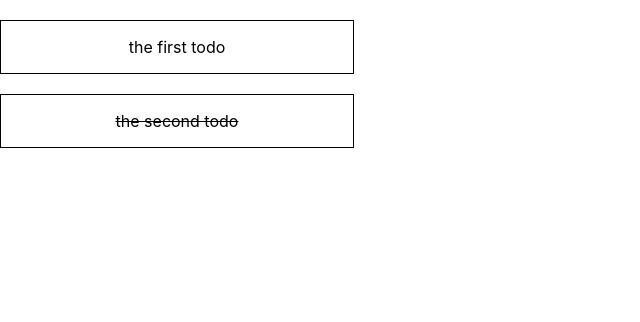
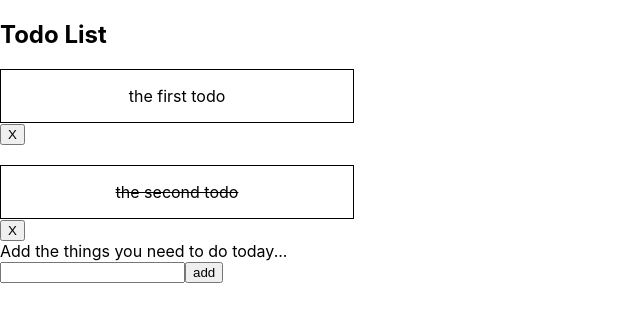
Before and after one commit to LIPA3/day10-todo, a React (Create React App) app: page / in a window 1280 px wide. Shown: the top 322 px of the page, without its empty margins (0-640 px from the left). Built offline with nearby package versions, Linux system fonts and the light colour scheme.

Commit message:
feat: add TodoItemGenerator

```diff
--- a/src/App.js
+++ b/src/App.js
@@ -1,69 +1,100 @@
-import {createContext, useContext, useReducer} from "react";
+import {useReducer,useState} from "react";
 import "./App.css"
+import TodoGroup from "./components/TodoGroup";
+import {todoReducer} from "./reduces/TodoReducer";
+import {TodoContext} from "./contexts/TodoContext";
+import {useContext} from "react";
 
 export const initState = [
     {id: 1, text: "the first todo", done: false},
     {id: 2, text: "the second todo", done: true},
 ];
-export const TodoContext = createContext()
-
-function TodoItem(props) {
-    const {state, dispatch} = useContext(TodoContext);
-
-    function makeAsDone() {
-        dispatch({
-            type: 'TUGGLE_TODO',
-            payload: {id: props.todo.id}
-        });
+// export const TodoContext = createContext()
+//
+// function TodoItem(props) {
+//     const {state, dispatch} = useContext(TodoContext);
+//
+//     function makeAsDone() {
+//         dispatch({
+//             type: 'TUGGLE_TODO',
+//             payload: {id: props.todo.id}
+//         });
+//     }
+//
+//     return <div className={"todo-item"}>
+//     <span className={props.todo.done ? "todo-done" : ""}
+//           onClick={makeAsDone}>
+//       {props.todo.text}
+//     </span>
+//     </div>;
+// }
+//
+// function TodoGroup() {
+//     const {state, dispatch} = useContext(TodoContext);
+//     return <div>
+//         {
+//             state.map((item, index) => {
+//                 return <TodoItem todo={item} key={index} index={index}></TodoItem>
+//             })
+//         }
+//     </div>;
+// }
+//
+// export function todoReducer(state, action) {
+//     switch (action.type) {
+//         case "TUGGLE_TODO":
+//             const newState = [...state];
+//             console.log("1111",state,action)
+//             const id = action.payload.id;
+//             return newState.map((value) => {
+//                 if (value.id === id) {
+//                     return {
+//                         id,
+//                         text: value.text,
+//                         done: !value.done,
+//                     }
+//                 }
+//                 return value;
+//             })
+//         default:
+//             return state;
+//     }
+// }
+function TodoItemGenerator() {
+    const { dispatch, state } = useContext(TodoContext);
+    const [input, setInput] = useState("");
+    function addTodo() {
+        const text = input.trim();
+        if (text) {
+            // 生成唯一id
+            const maxId = state.length > 0 ? Math.max(...state.map(item => item.id)) : 0;
+            dispatch({
+                type: "ADD_TODO",
+                payload: {
+                    id: maxId + 1,
+                    text,
+                    done: false
+                }
+            });
+            setInput("");
+        }
     }
-
-    return <div className={"todo-item"}>
-    <span className={props.todo.done ? "todo-done" : ""}
-          onClick={makeAsDone}>
-      {props.todo.text}
-    </span>
+    return <div>
+        <div>Add the things you need to do today...</div>
+        <input type="text" value={input} onChange={e => setInput(e.target.value)} />
+        <button onClick={addTodo}>add</button>
     </div>;
 }
-
-function TodoGroup() {
-    const {state, dispatch} = useContext(TodoContext);
-    return <div>
-        {
-            state.map((item, index) => {
-                return <TodoItem todo={item} key={index} index={index}></TodoItem>
-            })
-        }
-    </div>;
-}
-
-export function todoReducer(state, action) {
-    switch (action.type) {
-        case "TUGGLE_TODO":
-            const newState = [...state];
-            console.log("1111",state,action)
-            const id = action.payload.id;
-            return newState.map((value) => {
-                if (value.id === id) {
-                    return {
-                        id,
-                        text: value.text,
-                        done: !value.done,
-                    }
-                }
-                return value;
-            })
-        default:
-            return state;
-    }
-}
-
 function App() {
     const [state, dispatch] = useReducer(todoReducer, initState);
     return (
-        <div>
+        <div className="App">
+            <h2 className={"title"}>Todo List</h2>
             <TodoContext.Provider value={{state, dispatch}}>
                 <TodoGroup/>
+                <TodoItemGenerator></TodoItemGenerator>
             </TodoContext.Provider>
+
         </div>
     );
 }
--- /dev/null
+++ b/src/components/TodoGroup.jsx
@@ -0,0 +1,28 @@
+import { useContext } from "react";
+import TodoItem from "./TodoItem";
+import { TodoContext } from "../contexts/TodoContext";
+
+function TodoGroup() {
+    const { state, dispatch } = useContext(TodoContext);
+
+    function deleteTodo(id) {
+        dispatch({
+            type: 'DELETE_TODO',
+            payload: { id }
+        });
+    }
+
+    return (<div>
+        {
+            state.map((item, index) => {
+                return <div className={"todo-group"} key={item.id}>
+                    <TodoItem todo={item} index={index}></TodoItem>
+                    <button className={"to-delete"} onClick={() => deleteTodo(item.id)}>X</button>
+
+                </div>
+            })
+
+        }
+    </div>);
+}
+export default TodoGroup;
--- /dev/null
+++ b/src/components/TodoItem.jsx
@@ -0,0 +1,21 @@
+import {useContext} from "react";
+import {TodoContext} from "../contexts/TodoContext";
+
+function TodoItem(props) {
+    const {state, dispatch} = useContext(TodoContext);
+
+    function makeAsDone() {
+        dispatch({
+            type: 'TUGGLE_TODO',
+            payload: {id: props.todo.id}
+        });
+    }
+
+    return <div className={"todo-item"}>
+    <span className={props.todo.done ? "todo-done" : ""}
+          onClick={makeAsDone}>
+      {props.todo.text}
+    </span>
+    </div>;
+}
+export default TodoItem
--- /dev/null
+++ b/src/contexts/TodoContext.js
@@ -0,0 +1,3 @@
+import {createContext} from "react";
+
+export const TodoContext = createContext()
--- /dev/null
+++ b/src/reduces/TodoReducer.js
@@ -0,0 +1,23 @@
+export function todoReducer(state, action) {
+    switch (action.type) {
+        case "TUGGLE_TODO":
+            const newState = [...state];
+            const id = action.payload.id;
+            return newState.map((value) => {
+                if (value.id === id) {
+                    return {
+                        id,
+                        text: value.text,
+                        done: !value.done,
+                    }
+                }
+                return value;
+            })
+        case "DELETE_TODO":
+            return state.filter(item => item.id !== action.payload.id);
+        case "ADD_TODO":
+            return [...state, action.payload];
+        default:
+            return state;
+    }
+}
```
